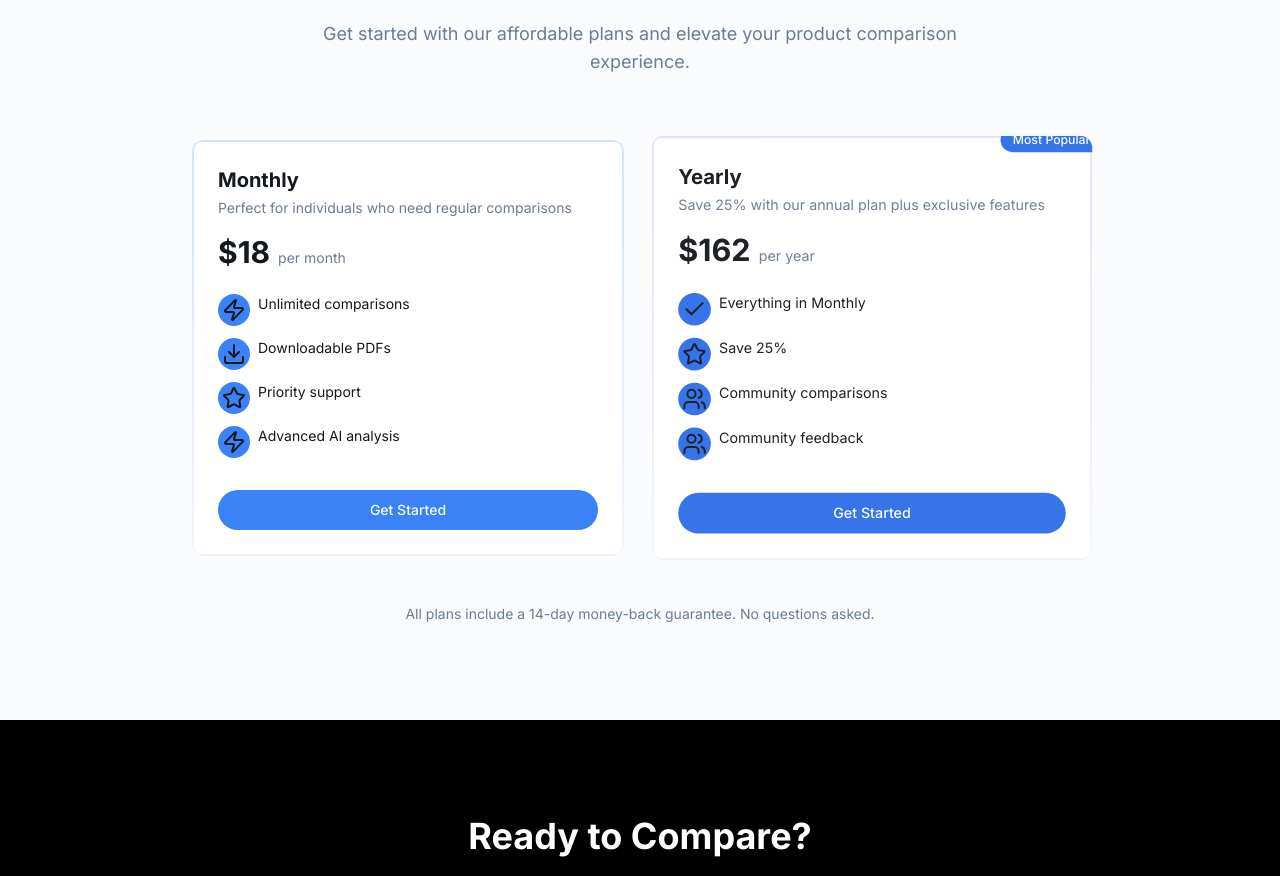
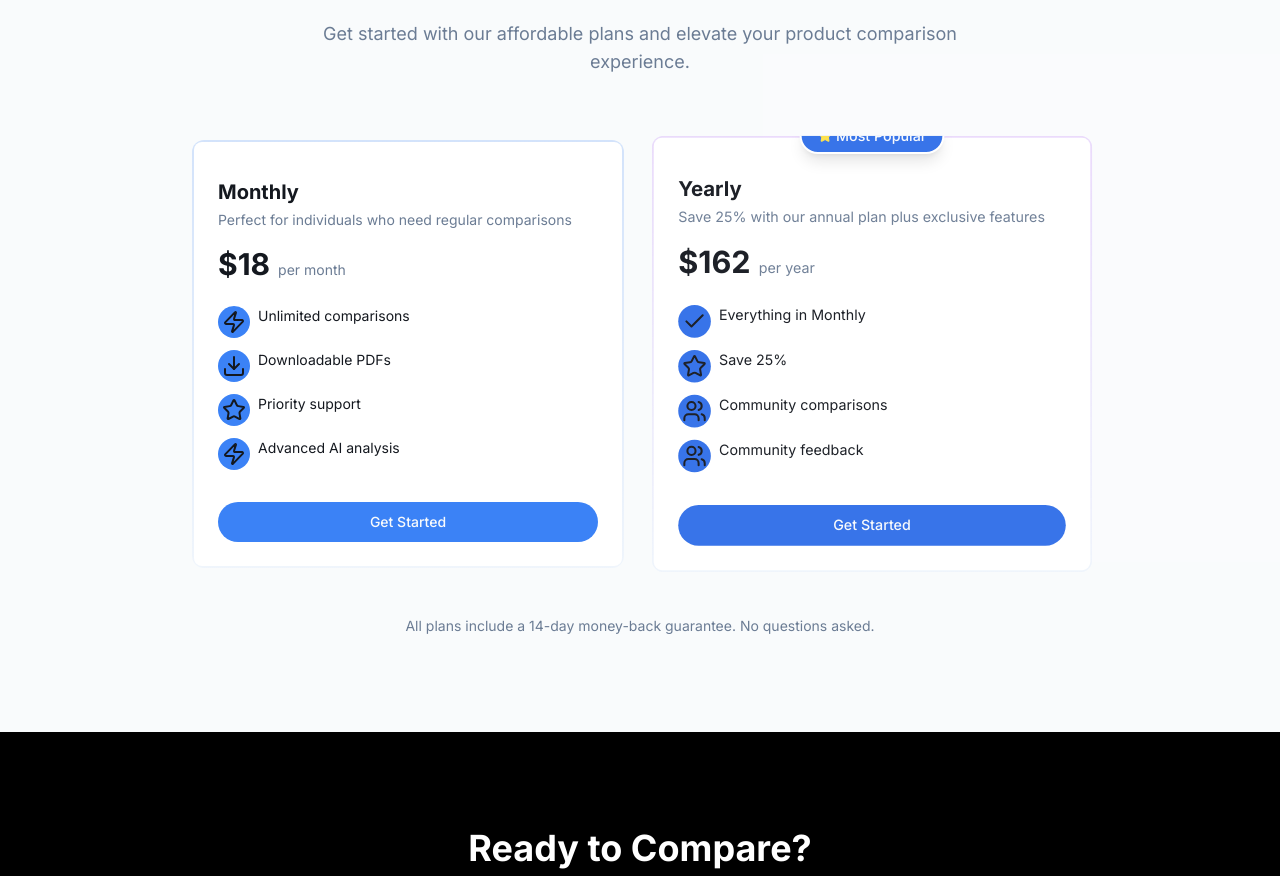
Before and after one commit to saleemjadallah/comparify-tools, a React (Vite) app: page / in a window 1280 px wide. Shown: the part 3249-4125 px from the top of the page. Built offline with nearby package versions, Linux system fonts and the light colour scheme.

Commit message:
Improve visibility of popular tag
Ensures the "Most Popular" tag is fully visible within the yearly pricing container.

```diff
--- a/src/components/home/PricingSection.tsx
+++ b/src/components/home/PricingSection.tsx
@@ -85,14 +85,15 @@ const PriceCard = ({ plan, index }: PriceCardProps) => {
 
       <div className="relative bg-background rounded-lg p-6 h-full flex flex-col">
         {plan.popular && (
-          <div className="absolute -top-3 -right-3">
-            <span className="inline-flex items-center px-3 py-1 text-xs font-medium rounded-full bg-primary text-primary-foreground">
+          <div className="absolute -top-5 right-0 left-0 flex justify-center">
+            <span className="inline-flex items-center px-4 py-1.5 text-sm font-medium rounded-full bg-primary text-primary-foreground shadow-lg border-2 border-white">
+              <Star className="h-3.5 w-3.5 mr-1 text-yellow-300 fill-yellow-300" />
               Most Popular
             </span>
           </div>
         )}
 
-        <div className="mb-4">
+        <div className="mb-4 mt-3">
           <h3 className="text-xl font-bold">{plan.name}</h3>
           <p className="text-muted-foreground text-sm mt-1">{plan.description}</p>
         </div>
```
